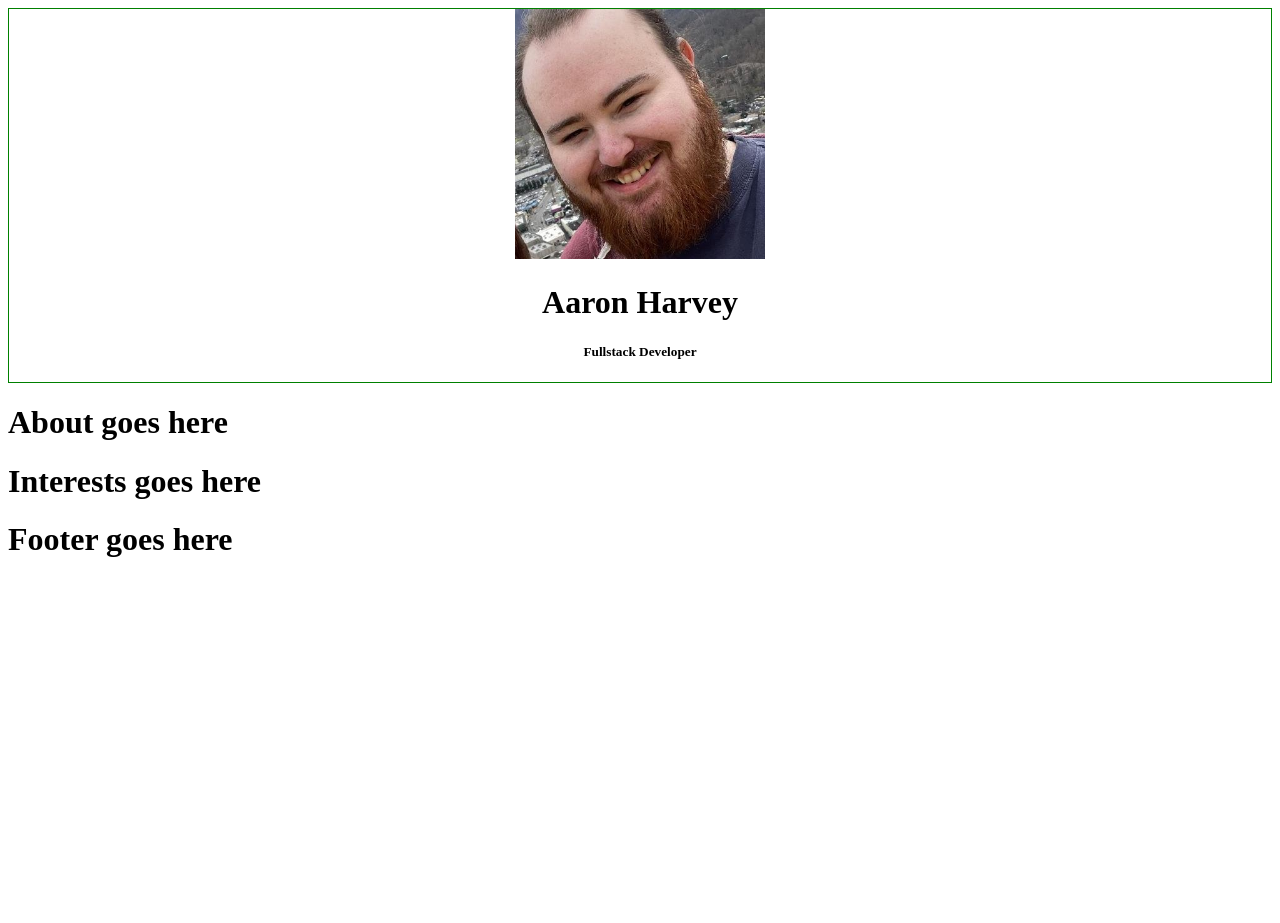
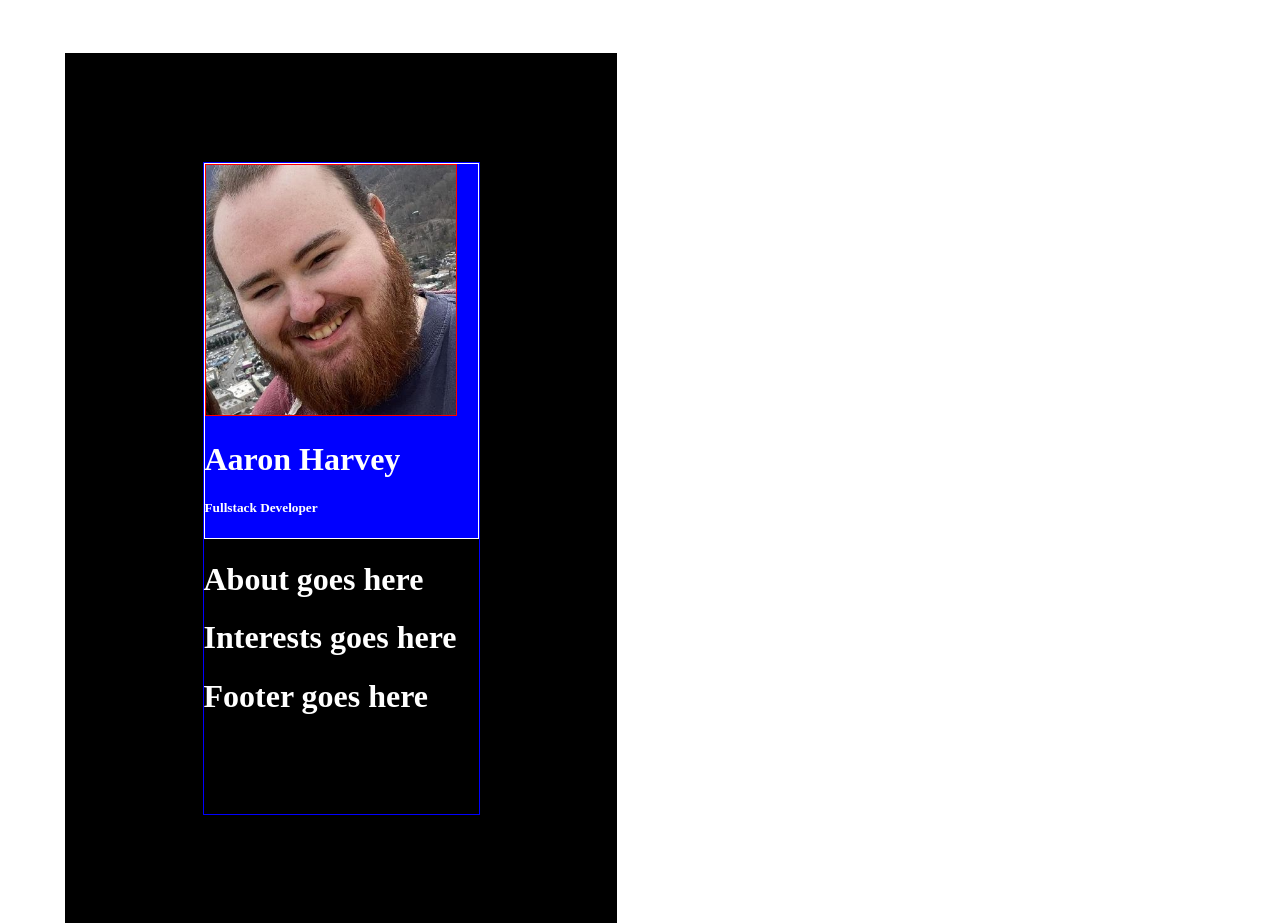
Before and after one commit to AaronJHarvey/React-Digital-Business-Card, a React (Vite) app: page / in a window 1280 px wide. Before the commit the page ends 800 px from the top, so only its background shows below. Built offline with nearby package versions, Linux system fonts and the light colour scheme.

Commit message:
Fixes set up

```diff
--- a/src/App.jsx
+++ b/src/Card.jsx
@@ -4,15 +4,17 @@ import Footer from './Components/Footer';
 import Info from './Components/Info';
 import Interests from './Components/Interests';
 
-function App () {
+function Card () {
 	return (
-		<div>
-			<Info />
-			<About />
-			<Interests />
-			<Footer />
+		<div className='card'>
+			<div className='test'>
+				<Info />
+				<About />
+				<Interests />
+				<Footer />
+			</div>
 		</div>
 	);
 }
 
-export default App;
+export default Card;
--- a/src/Components/Footer.jsx
+++ b/src/Components/Footer.jsx
@@ -1,5 +1,5 @@
 import React from 'react';
 
 export default function Footer () {
-	return <h1> Footer goes here</h1>;
+	return <h1 id='footer-text'> Footer goes here</h1>;
 }
--- a/src/index.css
+++ b/src/index.css
@@ -1,5 +1,27 @@
+.card {
+	border: 1px solid black;
+	position: absolute;
+	width: 550px;
+	height: 868px;
+	left: 65px;
+	top: 53px;
+	display: flex;
+	justify-content: center;
+	align-items: center;
+	background: black;
+}
+
+.test {
+	border: 1px solid blue;
+	width: 50%;
+	height: 75%;
+	color: white;
+}
+
 .info {
-	border: 1px solid green;
-	text-align: center;
-	padding: 0;
+	border: 1px solid white;
+	background: blue;
 }
+.info > img {
+	border: 1px solid red;
+}
--- a/src/main.jsx
+++ b/src/main.jsx
@@ -1,10 +1,11 @@
 import React from 'react';
 import ReactDOM from 'react-dom/client';
-import App from './App';
+import Card from './Card';
 import './index.css';
+import Info from './Components/Info';
 
 ReactDOM.createRoot(document.getElementById('root')).render(
 	<React.StrictMode>
-		<App />
+		<Card />
 	</React.StrictMode>
 );
```
